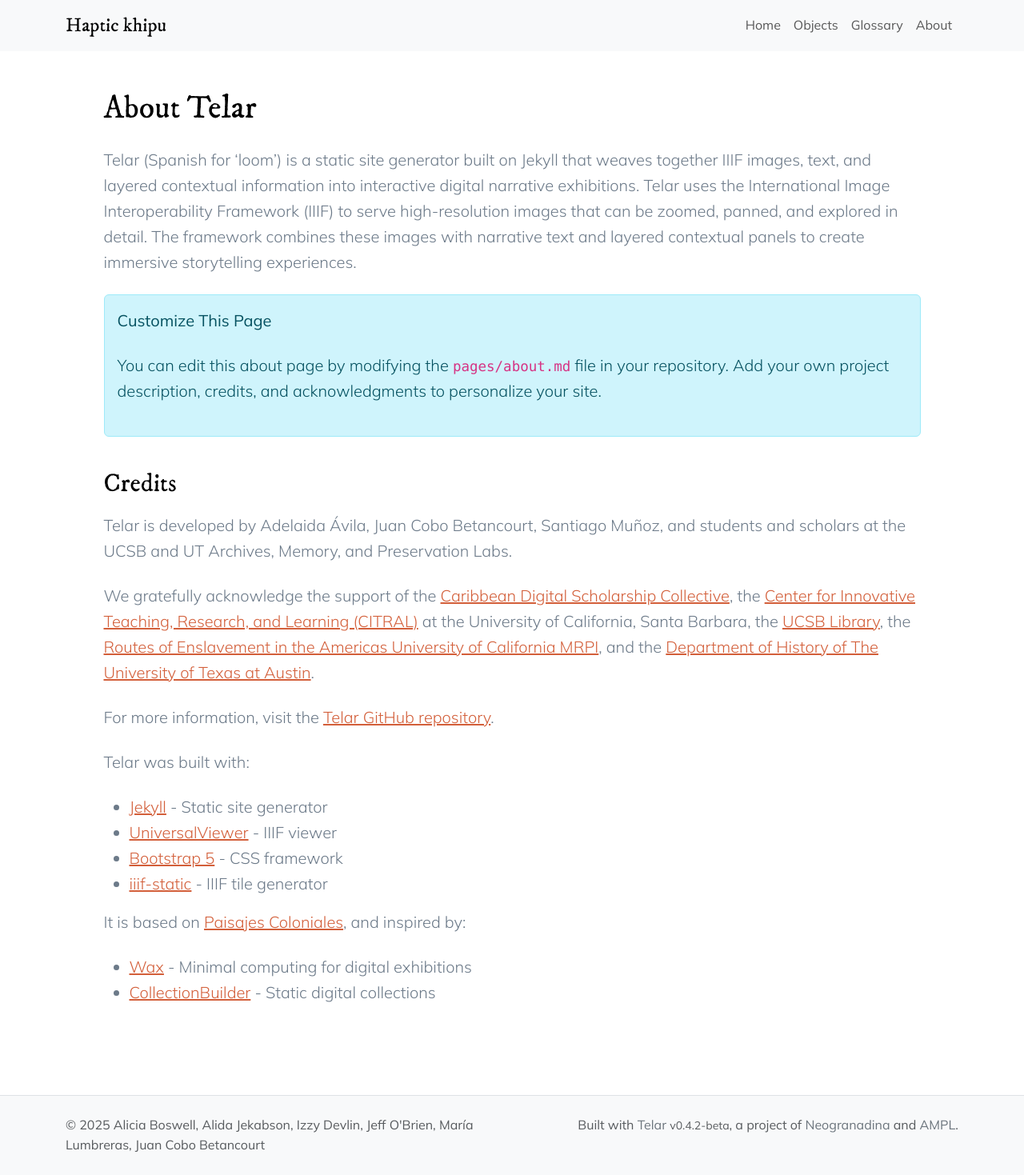
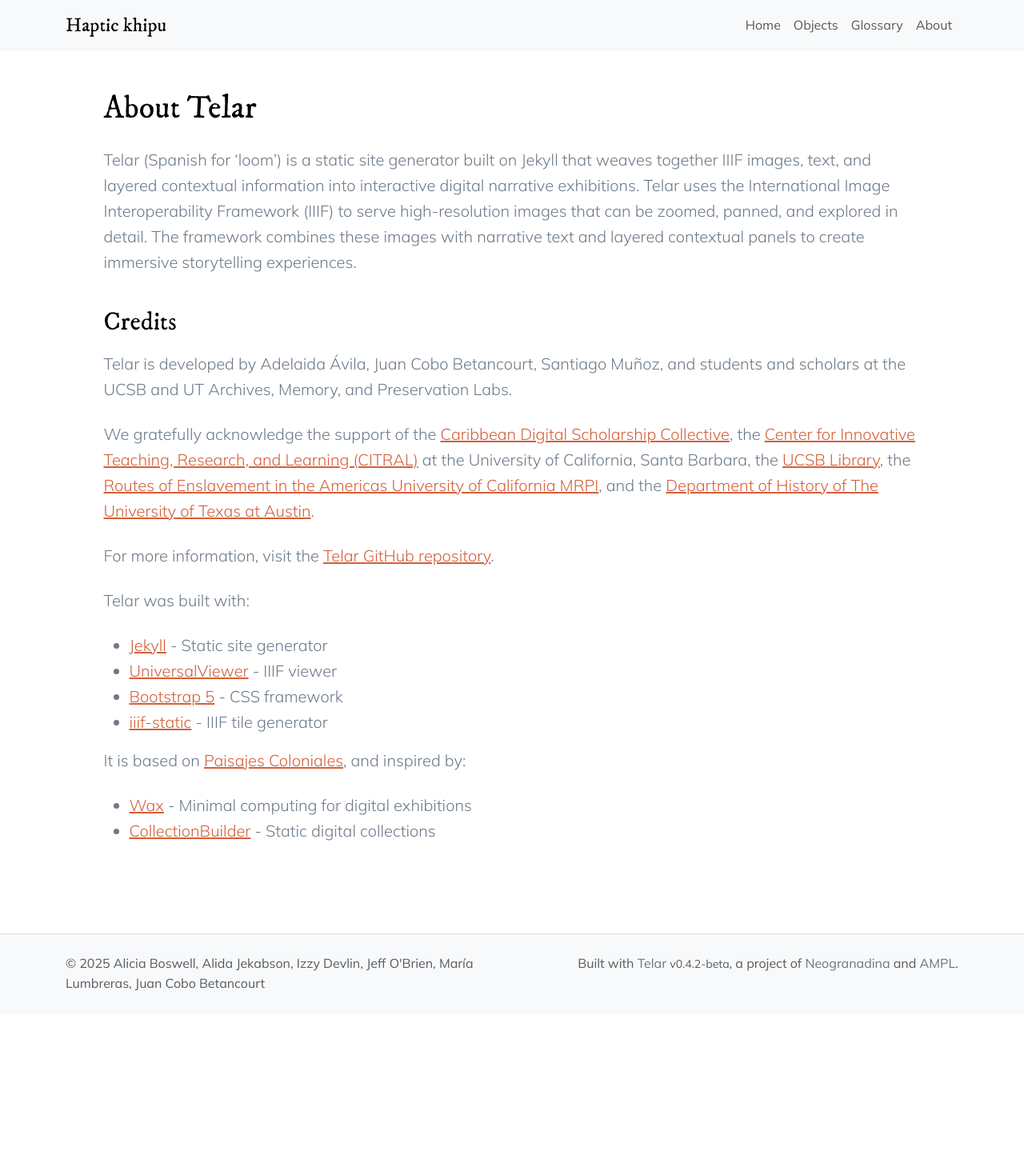
Before and after one commit to mirl-ucsb/story, a Jekyll site: the page built from pages/about.md, in a window 1280 px wide. Shown: the whole page at 80% size. Built offline with Jekyll 4.4.1, drawn with Linux system fonts in a browser that asks for light colours; after the commit the page ends 1267 px from its top, so only the background shows below that.

Commit message:
Update about.md

```diff
--- a/pages/about.md
+++ b/pages/about.md
@@ -8,10 +8,6 @@ permalink: /about/
 
 Telar (Spanish for 'loom') is a static site generator built on Jekyll that weaves together IIIF images, text, and layered contextual information into interactive digital narrative exhibitions. Telar uses the International Image Interoperability Framework (IIIF) to serve high-resolution images that can be zoomed, panned, and explored in detail. The framework combines these images with narrative text and layered contextual panels to create immersive storytelling experiences.
 
-{: .alert .alert-info}
-> **Customize This Page**
->
-> You can edit this about page by modifying the `pages/about.md` file in your repository. Add your own project description, credits, and acknowledgments to personalize your site.
 
 ## Credits
 
```
